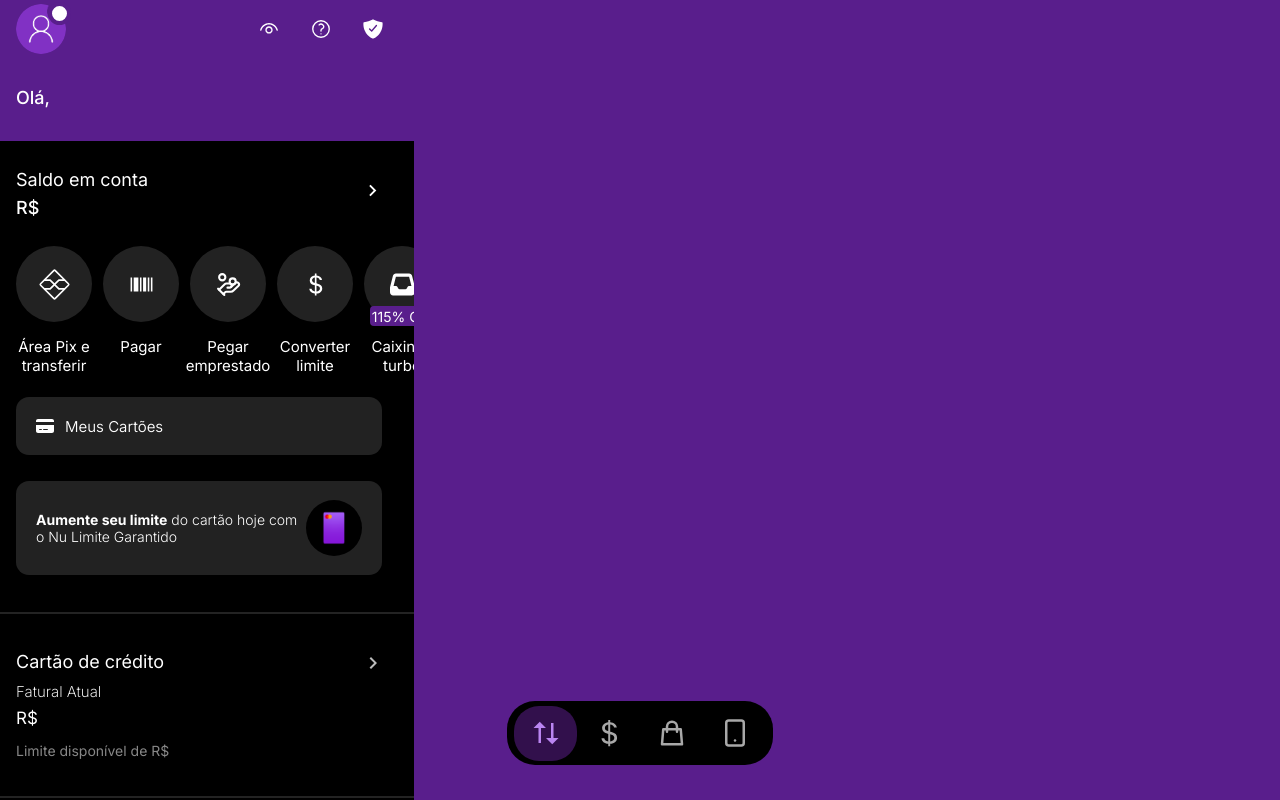
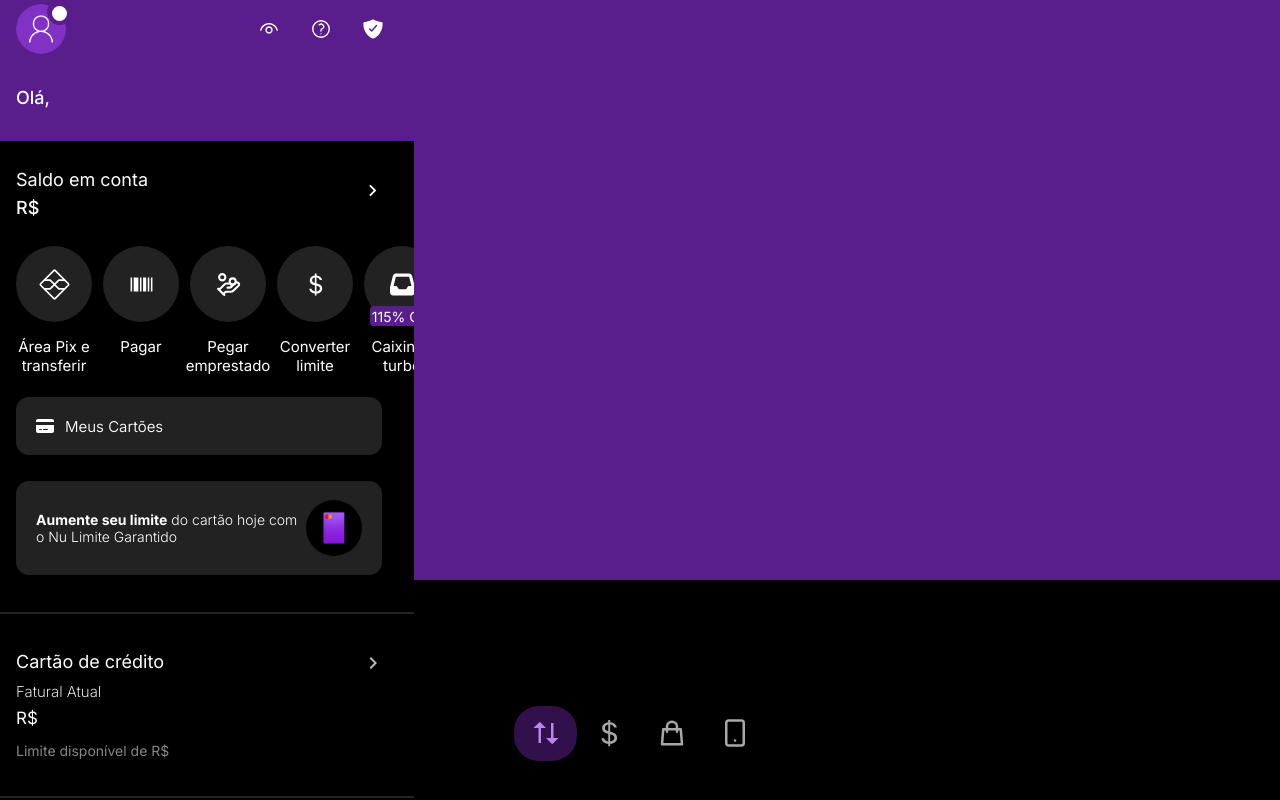
Before and after one commit to gilbertopetrini/nuandroidsn, a React (Vite) app: page / in a window 1280 px wide. Shown: the top 800 px of the page. Built offline with nearby package versions, Linux system fonts and the light colour scheme.

Commit message:
coisaboa45

```diff
--- a/src/App.css
+++ b/src/App.css
@@ -17,7 +17,8 @@
 body {
   overflow-x: hidden;
   width: 100%;
-  background-color: #591E8C;
+  background: linear-gradient(to bottom, #591E8C 50%, black 50%);
+  height: 1160px;
   -webkit-overflow-scrolling: touch;
   overflow-y: auto;
   scrollbar-width: none;
@@ -64,6 +65,7 @@
   width: 414px;
   height: 896px;
   padding-top: env(safe-area-inset-top);
+
 }
 .roxocima{
   padding-top: env(safe-area-inset-top);
```
